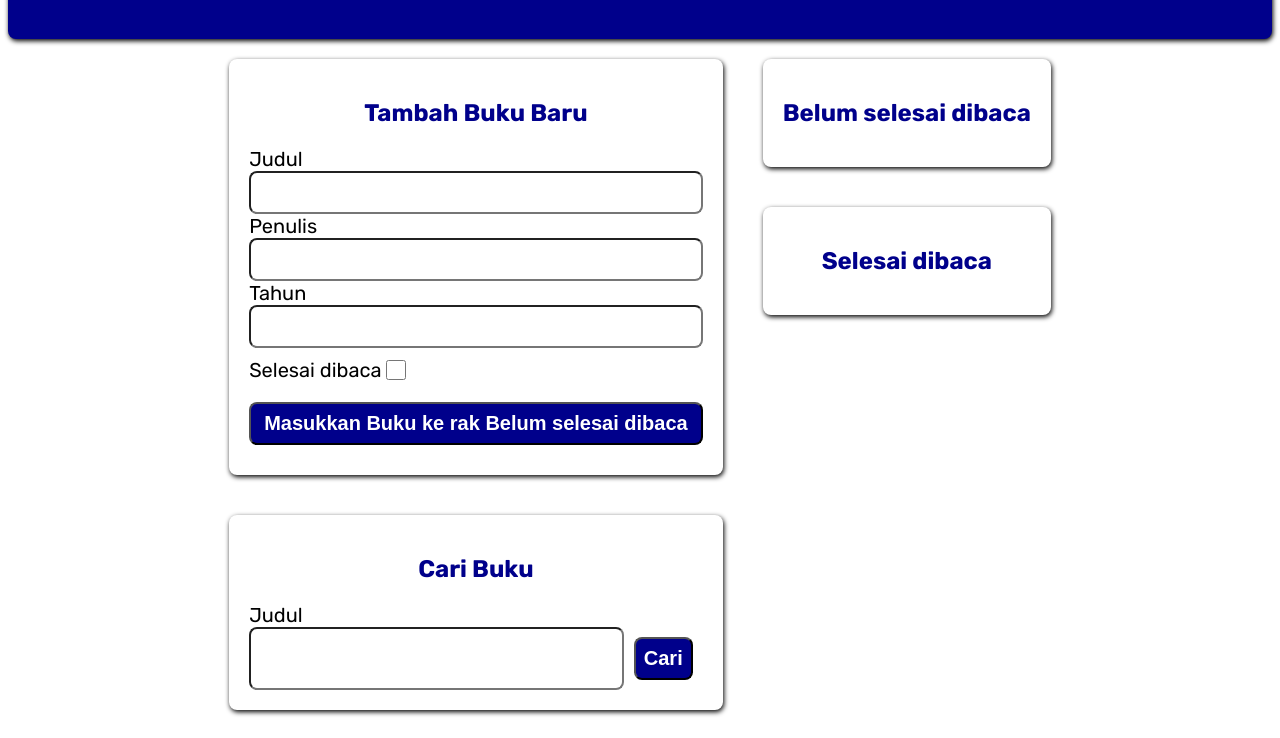
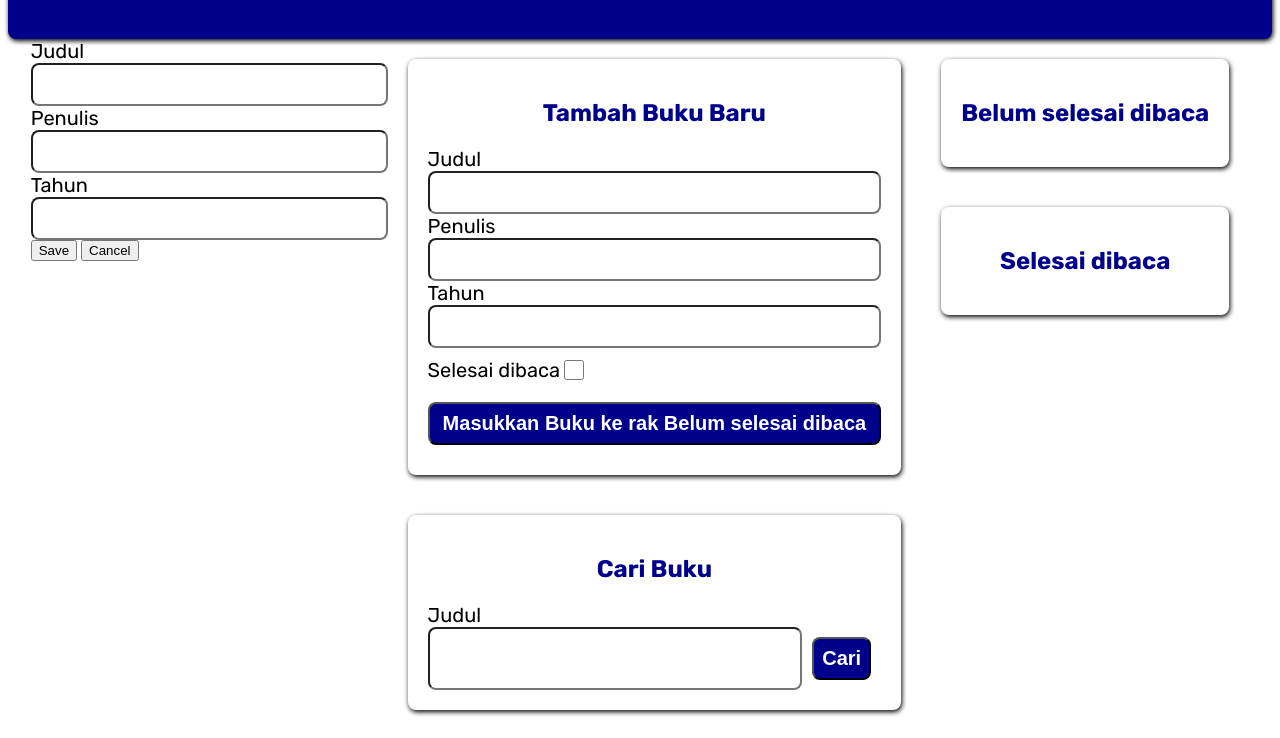
Before and after one commit to skibiwing/bookshelfApp, a plain HTML site: page index.html in a window 1280 px wide. Shown: the part 90-828 px from the top of the page. Drawn offline with Linux system fonts and the light colour scheme.

Commit message:
index.html

```diff
--- a/index.html
+++ b/index.html
@@ -20,6 +20,24 @@
     </header>
 
     <main>
+      <div id="forEditBook">
+        <div class="inputEdit">
+          <label for="bookFormTitle">Judul</label>
+          <input id="editBookFormTitle" type="text" required data-testid="bookFormTitleInput" />
+        </div>
+        <div class="inputEdit">
+          <label for="bookFormAuthor">Penulis</label>
+          <input id="editBookFormAuthor" type="text" required data-testid="bookFormAuthorInput" />
+        </div>
+        <div class="inputEdit">
+          <label for="bookFormYear">Tahun</label>
+          <input id="editBookFormYear" type="number" required data-testid="bookFormYearInput" />
+        </div>
+        <div class="button">
+          <button id="save">Save</button>
+          <button id="cancel">Cancel</button>
+        </div>
+      </div>
       <div class="leftSide">
         <section class = 'addBook'>
           <h2>Tambah Buku Baru</h2>
@@ -45,7 +63,7 @@
               />
             </div>
             <button id="bookFormSubmit" type="submit" data-testid="bookFormSubmitButton">
-              Masukkan Buku ke rak <span>Belum selesai dibaca</span>
+              Masukkan Buku ke rak <span id = 'textSpan'>Belum selesai dibaca</span>
             </button>
           </form>
         </section>
@@ -61,6 +79,9 @@
               </button>
             </div>
           </form>
+          <div id="returnFindContainer">
+
+          </div>
         </section>
       </div>
 
```
